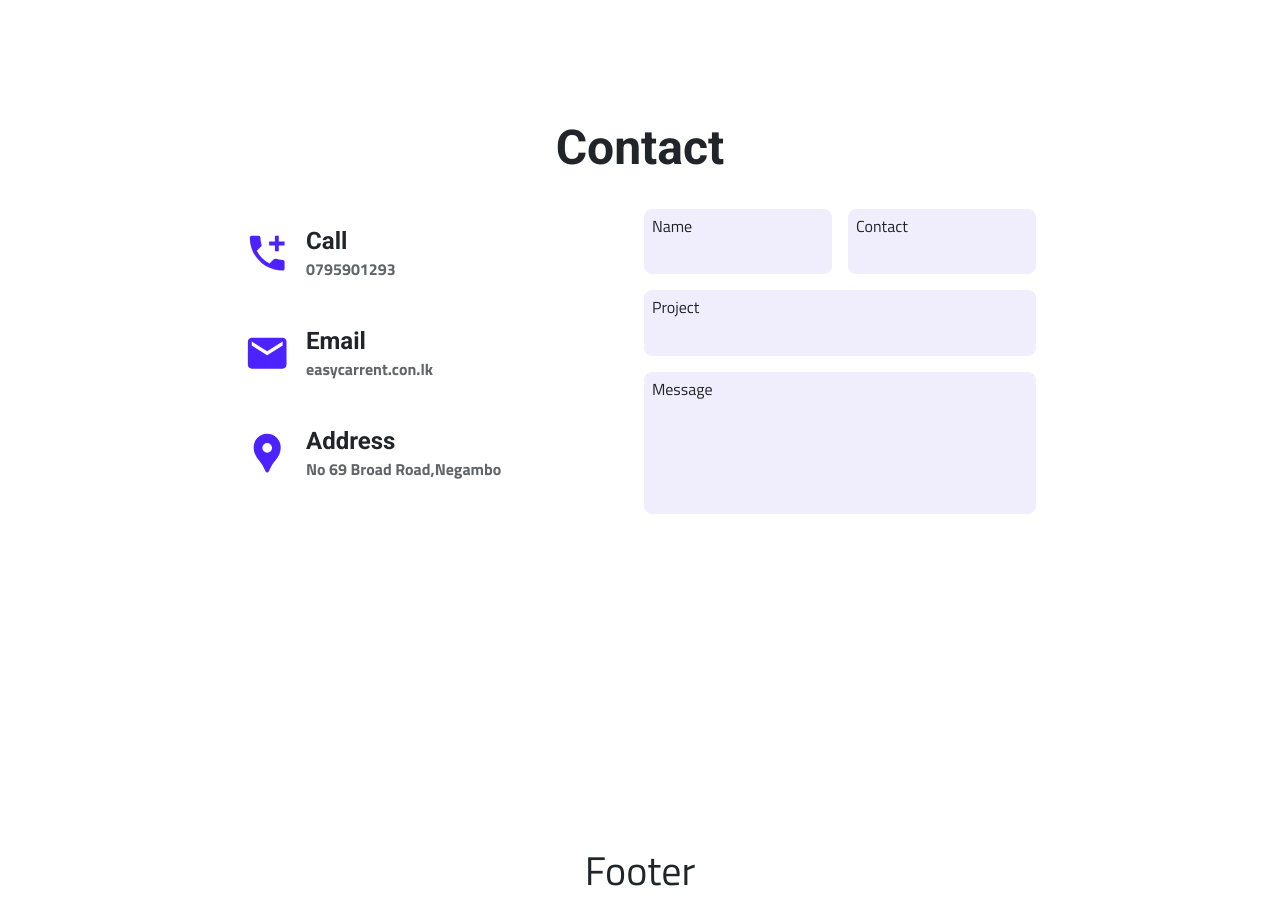
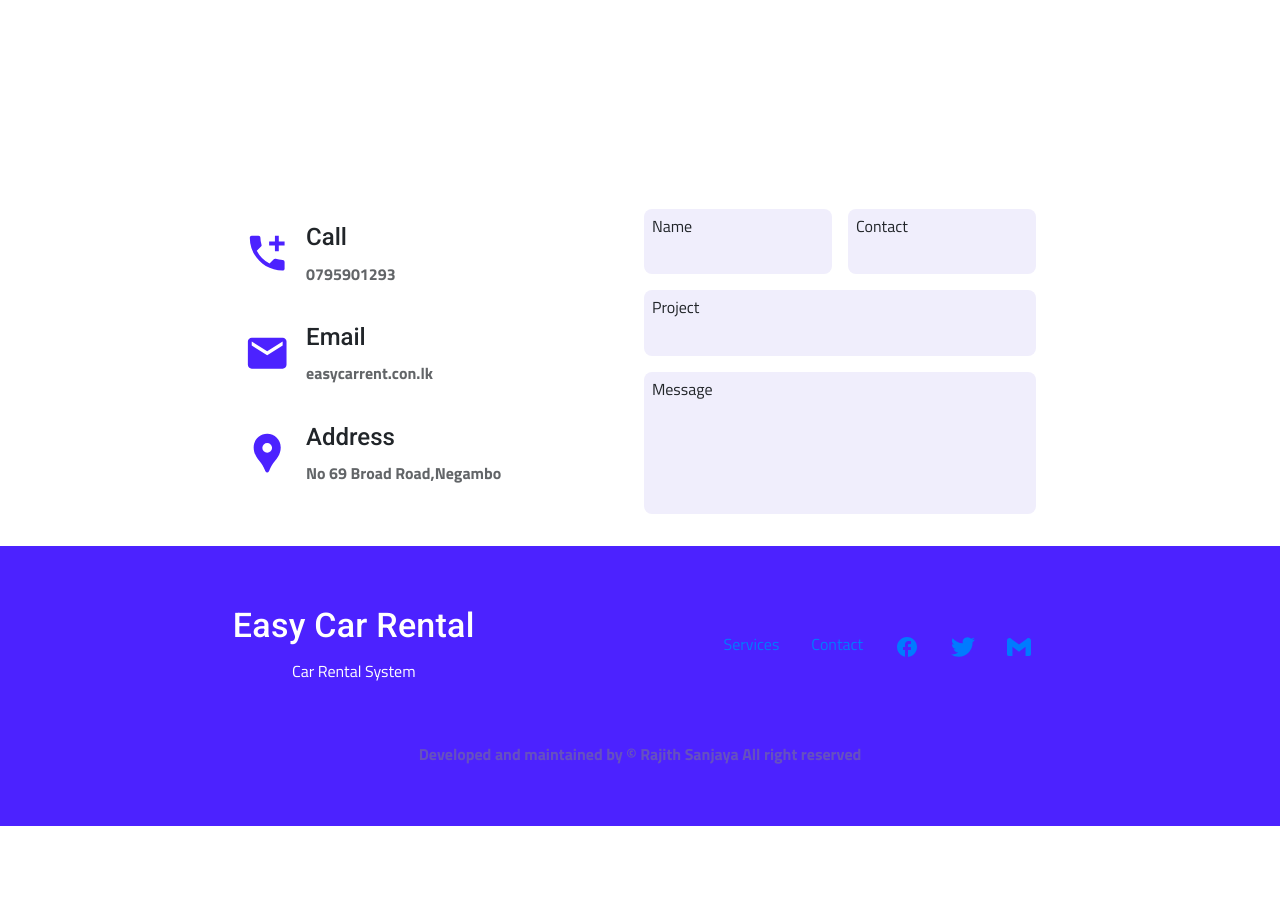
Before and after one commit to Hypertext-Assassin-RSS/EasyCarRental, a React (Create React App) app in the folder FrontEnd/app/: page / in a window 1280 px wide. Shown: the part 1840-2743 px from the top of the page. After the commit the page ends 2666 px from the top, so only its background shows below. Built offline with nearby package versions, Linux system fonts and the light colour scheme.

Commit message:
footer compleate

```diff
--- /dev/null
+++ b/FrontEnd/app/src/pages/Footer/Footer.css
@@ -0,0 +1,55 @@
+.footer{
+    background-color: #4C22FF;
+    height: 35vh;
+    width: 100vw;
+    margin-top: 2rem;
+    justify-content: space-evenly;
+    flex-direction: column;
+}
+
+
+.footer-container{
+    display: flex;
+    flex-direction: row;
+    justify-content: space-evenly;
+    align-items: center;
+}
+
+.title-container{
+    color: white;
+}
+
+.footer-link-container{
+    display: flex;
+    flex-direction: row;
+    justify-content: space-evenly;
+}
+
+.footer-link{
+    margin: 1rem;
+    display: flex;
+    align-items: center;
+    text-decoration: none;
+}
+
+a:hover{
+    text-decoration: none;
+}
+
+
+
+.social-icon-container{
+    display: flex;
+    flex-direction: row;
+}
+
+.social-icon{
+    font-size: 1.5rem;
+    margin: 1rem;
+}
+
+.copy-right{
+    font-weight: bold;
+    color: gray;
+    opacity: 50%;
+}
--- a/FrontEnd/app/src/pages/Footer/Footer.js
+++ b/FrontEnd/app/src/pages/Footer/Footer.js
@@ -1,11 +1,37 @@
 import React from 'react'
+import './Footer.css'
+import { Typography }  from '@material-ui/core'
+import '@fontsource/roboto/700.css';
+import { MdFacebook } from "react-icons/md";
+import { SiTwitter , SiGmail} from "react-icons/si";
+
 const Footer = () => {
   return (
-  <div className="container">
-    <h1 className="text-center" style={{paddingTop: "30%"}}>
-      Footer
-    </h1>
-
+  <div className="footer">
+    <div className='footer-container'>
+      <div className='title-container'>
+      <Typography variant="h4" gutterBottom>
+        Easy Car Rental
+      </Typography>
+      <span>Car Rental System</span>
+      </div>
+      <div className='footer-link-container'>
+        <div className='footer-link'>
+          <a  href='#'>Services</a>
+        </div>
+        <div className='footer-link'>
+          <a  href='#'>Contact</a>
+        </div>
+        <div className='social-icon-container'>
+          <div className='social-icon'> <a  href='#'><MdFacebook /></a> </div>
+          <div className='social-icon'> <a  href='#'><SiTwitter /></a></div>
+          <div className='social-icon'> <a  href='#'><SiGmail /></a></div>
+        </div>
+      </div>
+    </div>
+    <div className='copy-right'>
+      <span>Developed and maintained by © Rajith Sanjaya All right reserved</span>
+    </div>
   </div>
   )
 }
```
